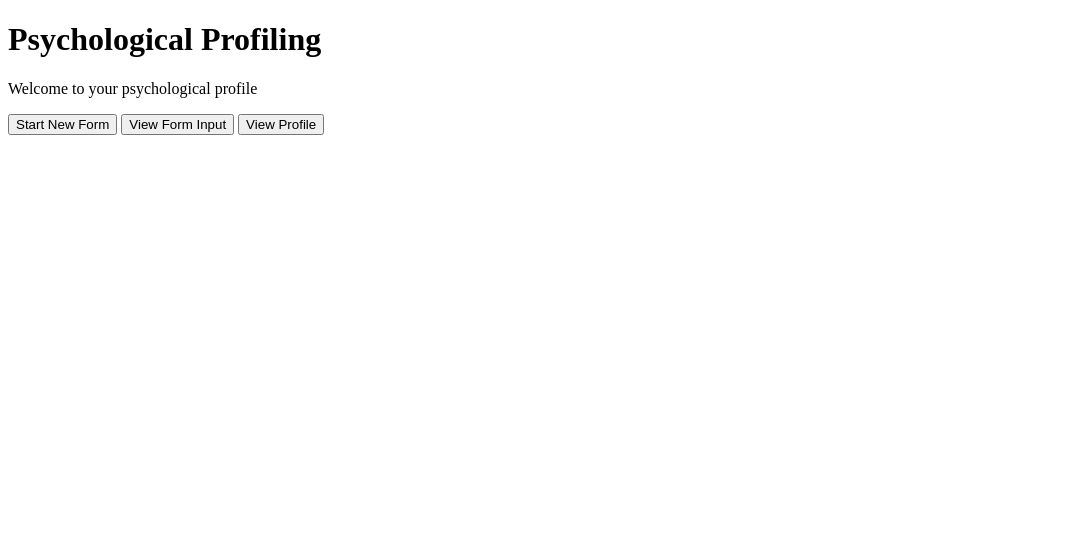
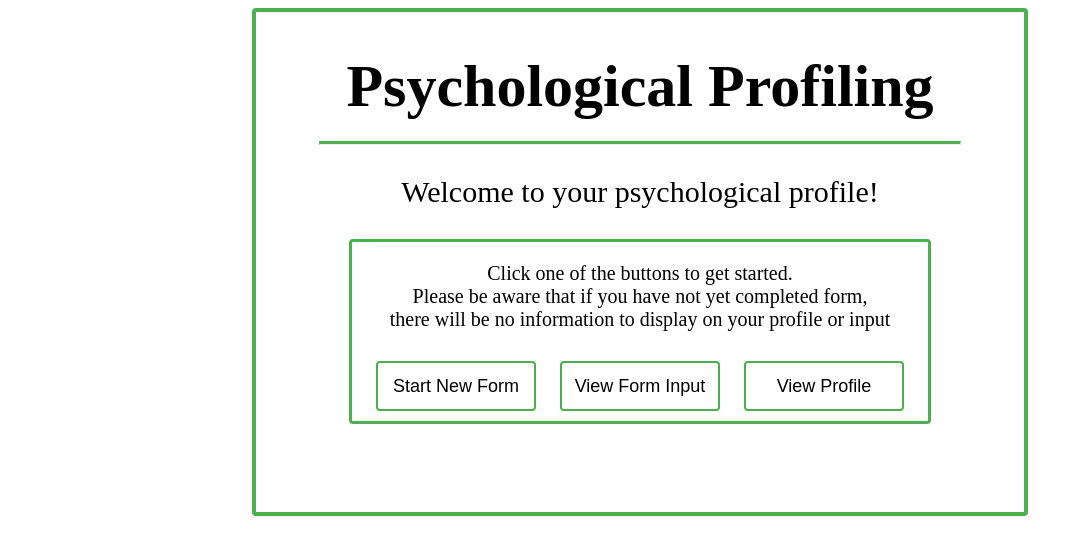
Before and after one commit to Lydia-Price776/Assignment_1_352, a plain HTML site: page HTML_Files/index.html in a window 1280 px wide. Shown: the whole page, without its empty margins (0-1083 px from the left). Drawn offline with Linux system fonts and the light colour scheme.

Commit message:
Added CSS

```diff
--- a/HTML_Files/index.html
+++ b/HTML_Files/index.html
@@ -2,16 +2,22 @@
 <html lang="English">
 <head>
     <title>Psychological Profiling</title>
-    <link rel="icon" type="image/x-icon" href="../favicon.ico">
+    <link rel="stylesheet" href="../main.css">
 </head>
 
 <script src="../frontend.js"></script>
 
 <body>
+<div id="main">
+    <h1>Psychological Profiling</h1>
+    <hr class="divider">
 
-<h1>Psychological Profiling</h1>
-
-<p>Welcome to your psychological profile</p>
+    <p id="welcome">Welcome to your psychological profile!</p>
+    <div id="info_group">
+        <p id="info"> Click one of the buttons to get started.<br>
+            Please be aware that if you have not yet completed form, <br>
+            there will be no information to display on your profile or
+            input</p>
 
         <button type="button" onclick=start_new_form()>
             Start New Form
@@ -25,6 +31,8 @@
             View Profile
         </button>
 
+    </div>
+</div>
+</body>
 
-</body>
 </html>
--- /dev/null
+++ b/main.css
@@ -0,0 +1,53 @@
+#main {
+    text-align: center;
+    border: 4px solid #4CAF50;
+    border-radius: 4px;
+    width: 60vw;
+    height: 500px;
+    margin: auto;
+}
+
+h1 {
+    font-size: 60px;
+    margin-top: 40px;
+    margin-bottom: 20px;
+}
+
+#welcome {
+    font-size: 30px;
+}
+
+button {
+    transition-duration: 0.4s;
+    background-color: white;
+    color: black;
+    border: 2px solid #4CAF50;
+    font-size: 18px;
+    border-radius: 4px;
+    width: 160px;
+    margin: 10px;
+    height: 50px;
+}
+
+button:hover {
+    background-color: #4CAF50;
+    color: white;
+}
+
+#info {
+    font-size: 20px;
+
+}
+
+hr.divider {
+    border-top: 3px solid #4CAF50;
+    width: 50vw
+}
+
+#info_group {
+    border: 3px solid #4CAF50;
+    width: 45vw;
+    text-align: center;
+    margin: auto;
+    border-radius: 4px;
+}
```
Also changed, not shown: HTML_Files/profile.html (+3 -1 lines), 3 other files. Lines whose indentation alone changed are shown as unchanged.
